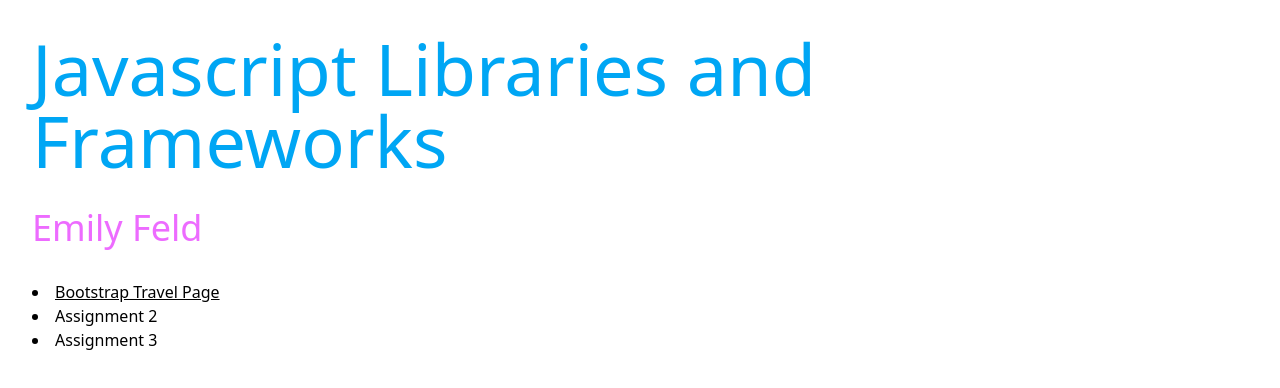
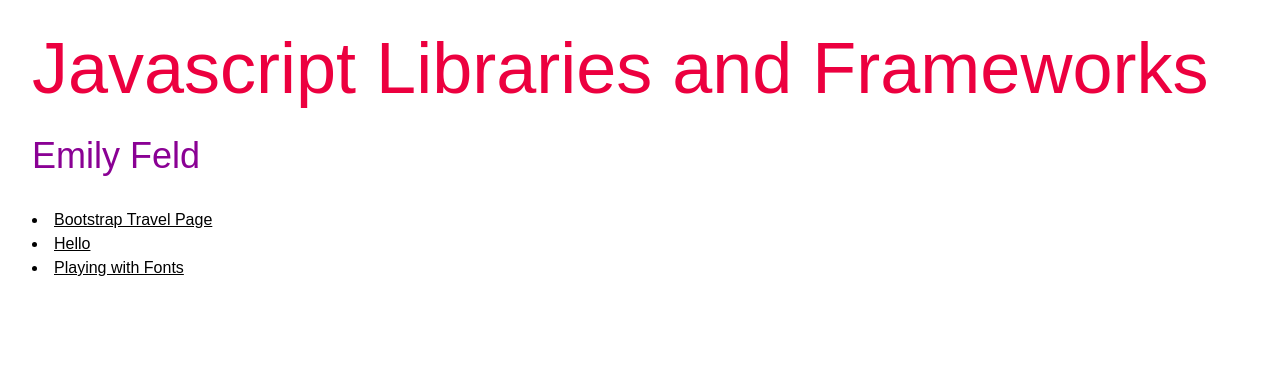
Before and after one commit to efeld2015/javascript-libraries-and-frameworks, a plain HTML site: page index.html in a window 1280 px wide. Drawn offline with nearby package versions, Linux system fonts and the light colour scheme; a web font is replaced by a local one.

Commit message:
imported new fonts

```diff
--- a/index.html
+++ b/index.html
@@ -6,20 +6,28 @@
     <title>Javascript Libraries and Frameworks</title>
 
     <script src="https://cdn.jsdelivr.net/npm/@tailwindcss/browser@4"></script>
+
+    <!-- Google Font -->
+    <link rel="preconnect" href="https://fonts.googleapis.com">
+    <link rel="preconnect" href="https://fonts.gstatic.com" crossorigin>
+    <link href="https://fonts.googleapis.com/css2?family=Numans&display=swap" rel="stylesheet">
+
     <link href="styles.css" rel="stylesheet" />
   </head>
   <body>
+    <div class="mx-8 my-8">
+      <h1 class="text-7xl text-rose-600">Javascript Libraries and Frameworks</h1>
+      <h2 class="text-4xl text-fuchsia-800 my-8 numans-regular-text">Emily Feld</h2>
 
-    <div class="mx-8 my-8">
-    <h1 class="text-7xl text-sky-500">Javascript Libraries and Frameworks</h1>
-    <h2 class="text-4xl text-fuchsia-400 my-8">Emily Feld</h2>
-
-    <ul class="list-disc list-inside">
-      <li><a class="underline" href="bootstrap-travel.html">Bootstrap Travel Page</a></li>
-      <li>Assignment 2</li>
-      <li>Assignment 3</li>
-    </ul>
-  </div>
-
+      <ul class="list-disc list-inside numans-regular-text">
+        <li>
+          <a class="underline" href="bootstrap-travel.html"
+            >Bootstrap Travel Page</a
+          >
+        </li>
+        <li><a class="underline" href="slideshow.html">Hello</a></li>
+        <li><a class="underline" href="https://efeld2015.github.io/javascript-libraries-and-frameworks/">Playing with Fonts</a></li>
+      </ul>
+    </div>
   </body>
 </html>
--- /dev/null
+++ b/js/indigo.js
@@ -0,0 +1 @@
+new Splide( '.splide' ).mount();
--- a/styles.css
+++ b/styles.css
@@ -1,8 +1,15 @@
-.maincontainer {
-    background-color: lavender;
+@font-face {
+    font-family: "Roman New Times";
+    src: local("Roman New Times"),
+    url("fonts/Roman_New_Times.otf") format(".otf");
 }
 
-.col,
-.col-6 {
-    border: solid black 4px;
+h1 {
+    font-family: "Roman New Times", sans-serif;
+
 }
+.numans-regular-text {
+    font-family: "Numans", sans-serif;
+    font-weight: 400;
+    font-style: normal;
+  }
```
Also changed, not shown: css/styles.css (added, +13 -0 lines), slideshow.html (added, +75 -0 lines), fonts/Roman_New_Times.otf (added), slideImg/cave.jpg (added), slideImg/marigold.jpg (added), 1 other file.
